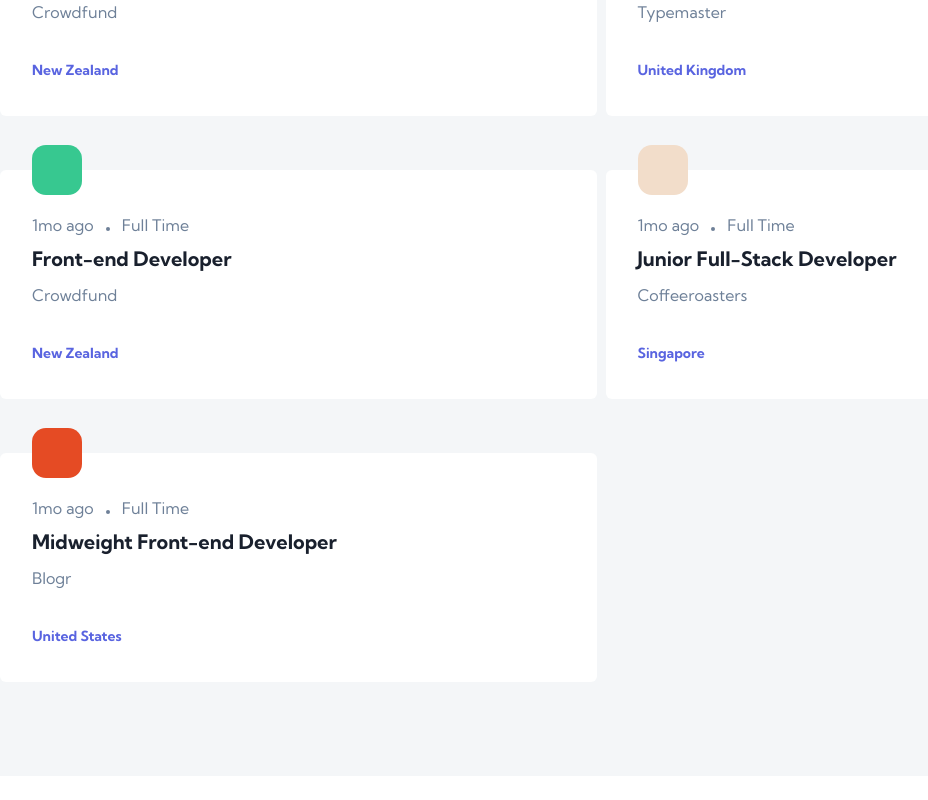
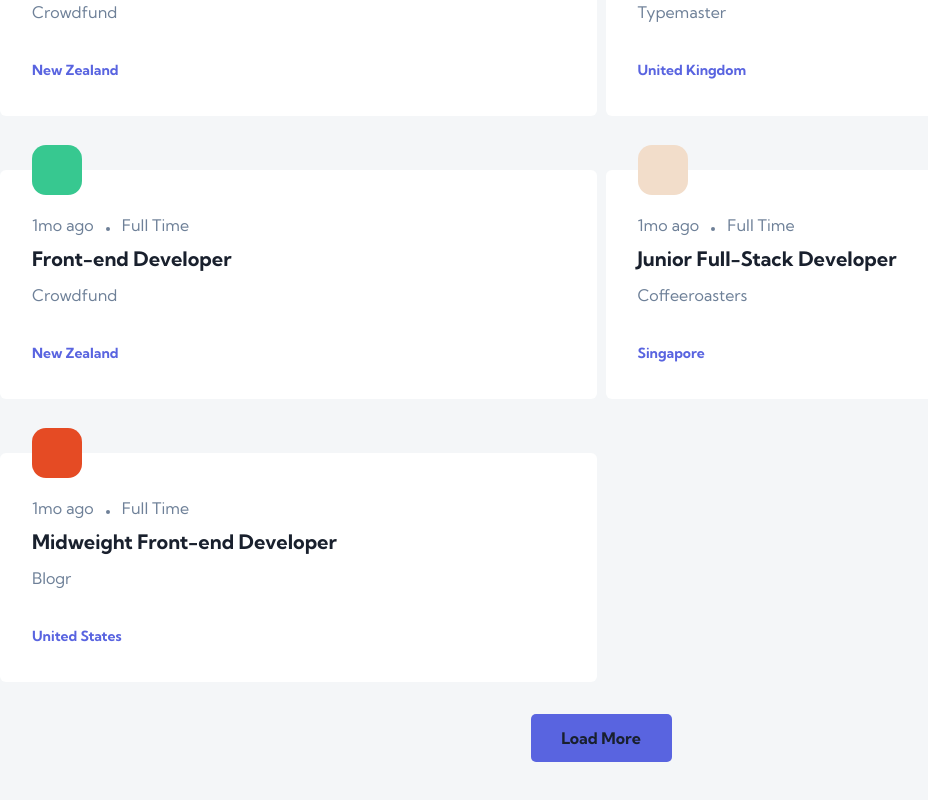
Before and after one commit to bnielsencodes/devjobs-nextjs-tailwind, a Next.js app: page / in a window 1280 px wide. Shown: the part 1796-2596 px from the top of the page, without its empty margins (39-967 px from the left). Before the commit the page ends 2572 px from the top, so only its background shows below. Built offline with nearby package versions, Linux system fonts and the light colour scheme.

Commit message:
Import MoreButton component

```diff
--- a/src/app/page.js
+++ b/src/app/page.js
@@ -4,6 +4,7 @@ import data from "./data";
 import Header from "./components/Header";
 import Search from "./components/search/Search";
 import Job from "./components/Job";
+import MoreButton from "./components/MoreButton";
 
 export default function Home() {
   const [darkMode, setDarkMode] = useState(false);
@@ -40,6 +41,7 @@ export default function Home() {
         <div className="w-full mb-8 md:grid md:grid-cols-2 md:gap-x-[9px] xl:grid-cols-3 xl:gap-w-[30px]">
           {jobsList}
         </div>
+        <MoreButton darkMode={darkMode} />
       </main>
     </div>
   );
```
